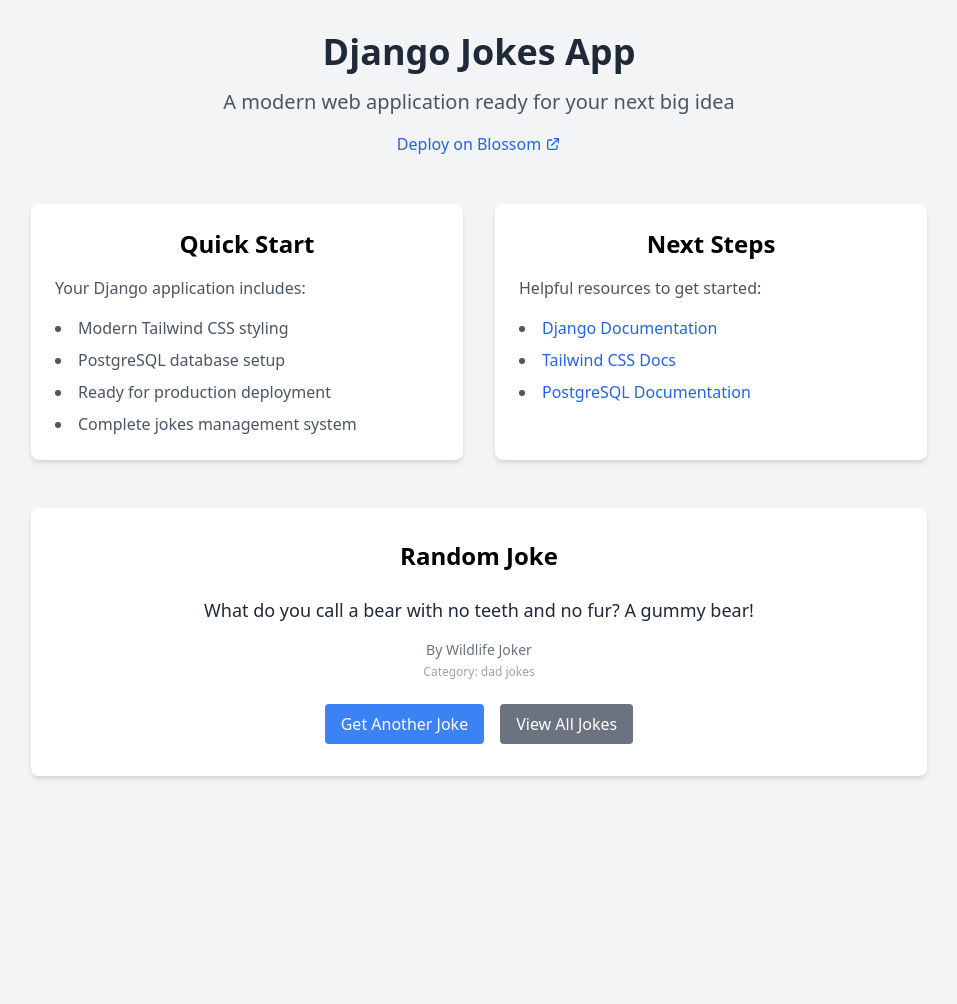
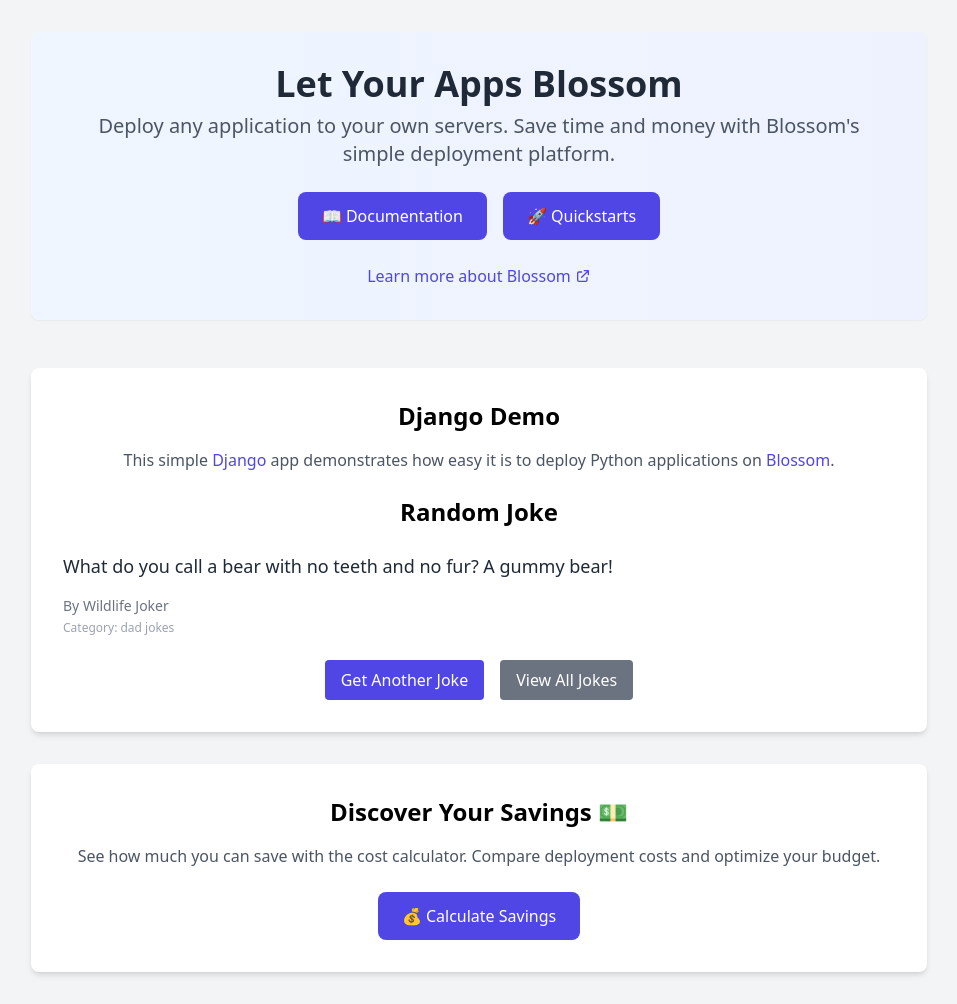
Before and after one commit to blossom-examples/python-django, a Django app: page / in a window 1280 px wide. Shown: the whole page, without its empty margins (161-1118 px from the left). Before the commit the page ends 779 px from the top, so only its background shows below. Run offline with Django 5.2, Linux system fonts and the light colour scheme; data comes from the database, SQL or seed files in the repository; some libraries are stand-ins or nearby versions.

Commit message:
design update

```diff
--- a/jokes_app/templates/jokes_app/home.html
+++ b/jokes_app/templates/jokes_app/home.html
@@ -3,55 +3,34 @@
 {% block title %}Django Jokes App - Home{% endblock %}
 
 {% block content %}
-<div class="w-full max-w-4xl mx-auto text-center">
-  <header class="mb-12">
-    <h1 class="text-4xl font-bold text-gray-800 mb-4">Django Jokes App</h1>
-    <p class="text-xl text-gray-600 mb-4">A modern web application ready for your next big idea</p>
-    <a href="https://blossom-cloud.com" target="_blank"
-      class="inline-flex items-center text-blue-600 hover:text-blue-800 transition-colors">
-      <span>Deploy on Blossom</span>
+<div class="w-full max-w-4xl mx-auto">
+  <!-- Hero Section -->
+  <div class="text-center mb-12 bg-gradient-to-r from-blue-50 to-indigo-50 p-8 rounded-lg shadow-sm">
+    <h1 class="text-4xl font-bold text-gray-800 mb-2">Let Your Apps Blossom</h1>
+    <p class="text-xl text-gray-600 mb-6 max-w-3xl mx-auto">Deploy any application to your own servers. Save time and money with Blossom's simple deployment platform.</p>
+    <div class="flex justify-center gap-4 mb-6">
+      <a href="https://docs.blossom-cloud.com" class="bg-indigo-600 hover:bg-indigo-700 text-white px-6 py-3 rounded-lg font-medium transition-colors">
+        📖 Documentation
+      </a>
+      <a href="https://www.blossom-cloud.com/quickstarts" class="bg-indigo-600 hover:bg-indigo-700 text-white px-6 py-3 rounded-lg font-medium transition-colors">
+        🚀 Quickstarts
+      </a>
+    </div>
+    <a href="https://blossom-cloud.com" target="_blank" class="text-indigo-600 hover:text-indigo-800 font-medium inline-flex items-center">
+      Learn more about Blossom
       <svg class="w-4 h-4 ml-1" fill="none" stroke="currentColor" viewBox="0 0 24 24">
-        <path stroke-linecap="round" stroke-linejoin="round" stroke-width="2"
-          d="M10 6H6a2 2 0 00-2 2v10a2 2 0 002 2h10a2 2 0 002-2v-4M14 4h6m0 0v6m0-6L10 14"></path>
+        <path stroke-linecap="round" stroke-linejoin="round" stroke-width="2" d="M10 6H6a2 2 0 00-2 2v10a2 2 0 002 2h10a2 2 0 002-2v-4M14 4h6m0 0v6m0-6L10 14"></path>
       </svg>
     </a>
-  </header>
-
-  <div class="grid md:grid-cols-2 gap-8 mb-12">
-    <!-- Quick Start Card -->
-    <div class="bg-white rounded-lg shadow-md p-6">
-      <h2 class="text-2xl font-semibold mb-4">Quick Start</h2>
-      <div class="text-left space-y-4">
-        <p class="text-gray-600">Your Django application includes:</p>
-        <ul class="list-disc list-inside space-y-2 text-gray-600">
-          <li>Modern Tailwind CSS styling</li>
-          <li>PostgreSQL database setup</li>
-          <li>Ready for production deployment</li>
-          <li>Complete jokes management system</li>
-        </ul>
-      </div>
-    </div>
-
-    <!-- Resources Card -->
-    <div class="bg-white rounded-lg shadow-md p-6">
-      <h2 class="text-2xl font-semibold mb-4">Next Steps</h2>
-      <div class="text-left space-y-4">
-        <p class="text-gray-600">Helpful resources to get started:</p>
-        <ul class="list-disc list-inside space-y-2 text-gray-600">
-          <li><a href="https://docs.djangoproject.com" target="_blank" class="text-blue-600 hover:text-blue-800">Django
-              Documentation</a></li>
-          <li><a href="https://tailwindcss.com" target="_blank" class="text-blue-600 hover:text-blue-800">Tailwind CSS
-              Docs</a></li>
-          <li><a href="https://www.postgresql.org/docs/" target="_blank"
-              class="text-blue-600 hover:text-blue-800">PostgreSQL Documentation</a></li>
-        </ul>
-      </div>
-    </div>
   </div>
 
-  <!-- Random Joke Section -->
+  <!-- Demo Section -->
   <div class="bg-white rounded-lg shadow-md p-8 mb-8">
-    <h2 class="text-2xl font-semibold mb-6">Random Joke</h2>
+    <h2 class="text-2xl font-semibold mb-4 text-center">Django Demo</h2>
+    <p class="text-gray-600 mb-6 text-center">This simple <a href="https://www.djangoproject.com/" target="_blank" class="text-indigo-600 hover:text-indigo-800 font-medium">Django</a> app demonstrates how easy it is to deploy Python applications on <a href="https://blossom-cloud.com" target="_blank" class="text-indigo-600 hover:text-indigo-800 font-medium">Blossom</a>.</p>
+
+    <!-- Random Joke Section -->
+    <h2 class="text-2xl font-semibold mb-6 text-center">Random Joke</h2>
 
     {% if joke %}
     <div class="mb-6">
@@ -62,7 +41,7 @@
 
     <div class="flex justify-center space-x-4">
       <a href="{% url 'random_joke' %}"
-        class="bg-blue-500 hover:bg-blue-600 text-white font-medium py-2 px-4 rounded transition-colors">Get Another
+        class="bg-indigo-600 hover:bg-indigo-700 text-white font-medium py-2 px-4 rounded transition-colors">Get Another
         Joke</a>
       <a href="{% url 'joke_list' %}"
         class="bg-gray-500 hover:bg-gray-600 text-white font-medium py-2 px-4 rounded transition-colors">View All
@@ -71,8 +50,17 @@
     {% else %}
     <p class="text-gray-600 mb-6">No jokes yet. Be the first to add one!</p>
     <a href="{% url 'joke_create' %}"
-      class="bg-blue-500 hover:bg-blue-600 text-white font-medium py-2 px-4 rounded transition-colors">Add a Joke</a>
+      class="bg-indigo-600 hover:bg-indigo-700 text-white font-medium py-2 px-4 rounded transition-colors">Add a Joke</a>
     {% endif %}
+  </div>
+
+  <!-- Cost Savings Section -->
+  <div class="bg-white rounded-lg shadow-md p-8 text-center">
+    <h2 class="text-2xl font-semibold mb-4">Discover Your Savings 💵</h2>
+    <p class="text-gray-600 mb-6">See how much you can save with the cost calculator. Compare deployment costs and optimize your budget.</p>
+    <a href="https://www.blossom-cloud.com/pricing/calculator" class="inline-block bg-indigo-600 hover:bg-indigo-700 text-white px-6 py-3 rounded-lg font-medium transition-colors">
+      💰 Calculate Savings
+    </a>
   </div>
 </div>
 {% endblock %}
```
